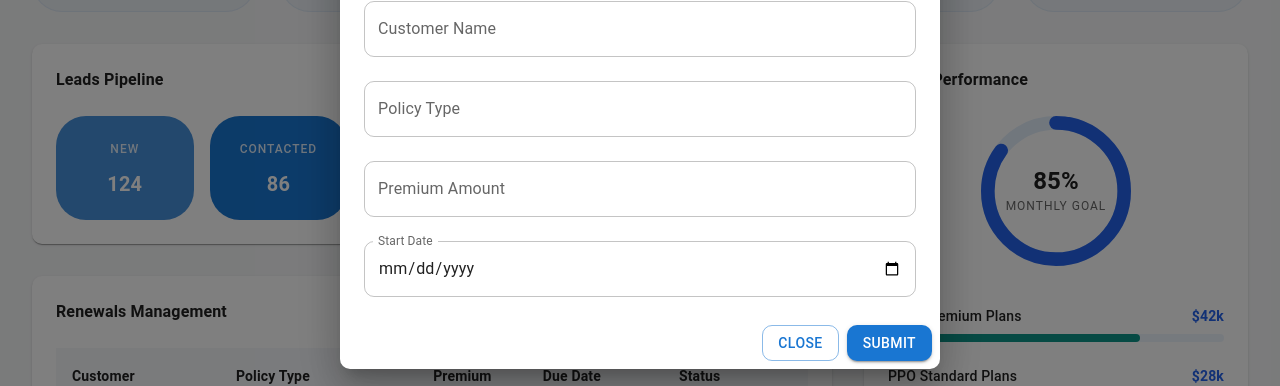
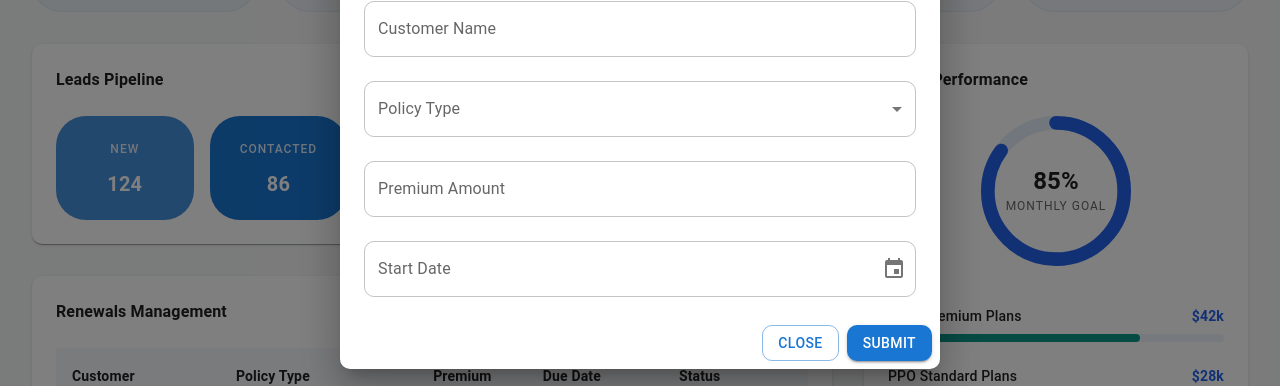
Before and after one commit to SuprithV02/Health-Agent-Dashboard, a React (Vite) app: page / in a window 1280 px wide. Both pictures are taken after a click on the button "NEW POLICY". Shown: the part 251-637 px from the top of the page. Built offline with nearby package versions, Linux system fonts and the light colour scheme.

Commit message:
Suprith | made changes on the modal

```diff
--- a/package.json
+++ b/package.json
@@ -14,6 +14,8 @@
     "@emotion/styled": "^11.14.1",
     "@mui/icons-material": "^7.3.8",
     "@mui/material": "^7.3.8",
+    "@mui/x-date-pickers": "^8.27.0",
+    "dayjs": "^1.11.19",
     "react": "^19.2.0",
     "react-dom": "^19.2.0"
   },
--- a/src/components/dashboard/NewPolicyModal.tsx
+++ b/src/components/dashboard/NewPolicyModal.tsx
@@ -6,8 +6,18 @@ import {
   TextField,
   Button,
   Stack,
+  FormControl,
+  InputLabel,
+  Select,
+  MenuItem,
 } from "@mui/material";
+
+import { DatePicker } from "@mui/x-date-pickers/DatePicker";
+import { LocalizationProvider } from "@mui/x-date-pickers/LocalizationProvider";
+import { AdapterDayjs } from "@mui/x-date-pickers/AdapterDayjs";
+
 import { useState } from "react";
+import dayjs, { Dayjs } from "dayjs";
 
 interface NewPolicyModalProps {
   open: boolean;
@@ -15,28 +25,24 @@ interface NewPolicyModalProps {
 }
 
 export default function NewPolicyModal({ open, onClose }: NewPolicyModalProps) {
-  const [formData, setFormData] = useState({
-    customerName: "",
-    policyType: "",
-    premiumAmount: "",
-    startDate: "",
+  const [customerName, setCustomerName] = useState("");
+  const [policyType, setPolicyType] = useState("");
+  const [premiumAmount, setPremiumAmount] = useState("");
+  const [startDate, setStartDate] = useState<Dayjs | null>(null);
+
+  const handleSubmit = () => {
+    console.log({
+      customerName,
+      policyType,
+      premiumAmount,
+      startDate: startDate ? startDate.format("YYYY-MM-DD") : null,
     });
 
-  const handleChange = (
-    e: React.ChangeEvent<HTMLInputElement | HTMLTextAreaElement>,
-  ) => {
-    setFormData((prev) => ({
-      ...prev,
-      [e.target.name]: e.target.value,
-    }));
-  };
-
-  const handleSubmit = () => {
-    console.log("Submitted Policy:", formData);
     onClose();
   };
 
   return (
+    <LocalizationProvider dateAdapter={AdapterDayjs}>
       <Dialog open={open} onClose={onClose} fullWidth maxWidth="sm">
         <DialogTitle>Create New Policy</DialogTitle>
 
@@ -44,37 +50,41 @@ export default function NewPolicyModal({ open, onClose }: NewPolicyModalProps) {
           <Stack spacing={3} mt={1}>
             <TextField
               label="Customer Name"
-            name="customerName"
               fullWidth
-            value={formData.customerName}
-            onChange={handleChange}
+              value={customerName}
+              onChange={(e) => setCustomerName(e.target.value)}
             />
 
-          <TextField
+            <FormControl fullWidth>
+              <InputLabel>Policy Type</InputLabel>
+              <Select
+                value={policyType}
                 label="Policy Type"
-            name="policyType"
-            fullWidth
-            value={formData.policyType}
-            onChange={handleChange}
-          />
+                onChange={(e) => setPolicyType(e.target.value)}
+              >
+                <MenuItem value="Individual PPO">Individual PPO</MenuItem>
+                <MenuItem value="Family HMO">Family HMO</MenuItem>
+                <MenuItem value="Medicare Advantage">
+                  Medicare Advantage
+                </MenuItem>
+              </Select>
+            </FormControl>
 
             <TextField
               label="Premium Amount"
-            name="premiumAmount"
               type="number"
               fullWidth
-            value={formData.premiumAmount}
-            onChange={handleChange}
+              value={premiumAmount}
+              onChange={(e) => setPremiumAmount(e.target.value)}
             />
 
-          <TextField
+            <DatePicker
               label="Start Date"
-            name="startDate"
-            type="date"
-            fullWidth
-            InputLabelProps={{ shrink: true }}
-            value={formData.startDate}
-            onChange={handleChange}
+              value={startDate}
+              onChange={(newValue) => setStartDate(newValue)}
+              slotProps={{
+                textField: { fullWidth: true },
+              }}
             />
           </Stack>
         </DialogContent>
@@ -88,5 +98,6 @@ export default function NewPolicyModal({ open, onClose }: NewPolicyModalProps) {
           </Button>
         </DialogActions>
       </Dialog>
+    </LocalizationProvider>
   );
 }
```
Also changed, not shown: 1 other file (tests, documents, lock files or other folders). Lines whose indentation alone changed are shown as unchanged.
